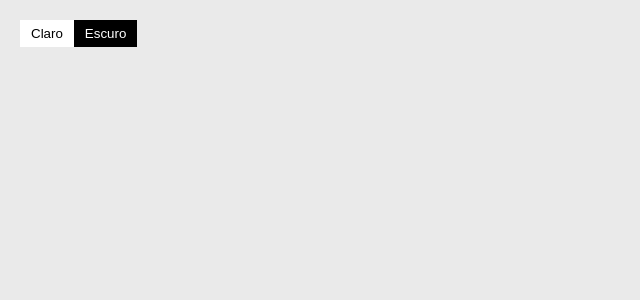
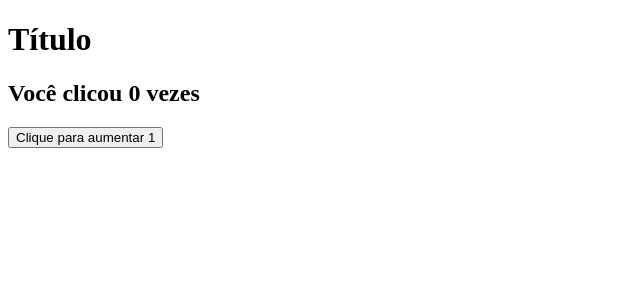
Before and after one commit to andressatomiozzo/react, a React (Vite) app in the folder exercises/: page / in a window 1280 px wide. Shown: the top 300 px of the page, without its empty margins (0-640 px from the left). Built offline with nearby package versions, Linux system fonts and the light colour scheme.

Commit message:
Exercícios - React Hooks - 206 - Atualizar titulo da página - muda o título da página conforme uma variável

```diff
--- a/exercises/src/main.jsx
+++ b/exercises/src/main.jsx
@@ -1,10 +1,10 @@
 import { StrictMode } from 'react'
 import { createRoot } from 'react-dom/client'
 import './index.css'
-import App205 from './pages/205-toggle_de_tema/App205'
+import App206 from './pages/206-Atualizar_titulo_da_pagina/App206'
 
 createRoot(document.getElementById('root')).render(
   <StrictMode>
-    <App205 />
+    <App206 />
   </StrictMode>,
 )
--- /dev/null
+++ b/exercises/src/pages/206-Atualizar_titulo_da_pagina/App206.jsx
@@ -0,0 +1,19 @@
+import React from "react";
+
+const App206 = () => {
+  const [count, setCount] = React.useState(0);
+
+  React.useEffect(() => {
+    document.title = `Você clicou ${count} vezes`;
+  }, [count]);
+
+  return (
+    <div>
+      <h1>Título</h1>
+      <h2>Você clicou {count} vezes</h2>
+      <button onClick={() => setCount(count + 1)}>Clique para aumentar 1</button>
+    </div>
+  );
+};
+
+export default App206;
```
Also changed, not shown: 1 other file (tests, documents, lock files or other folders).
